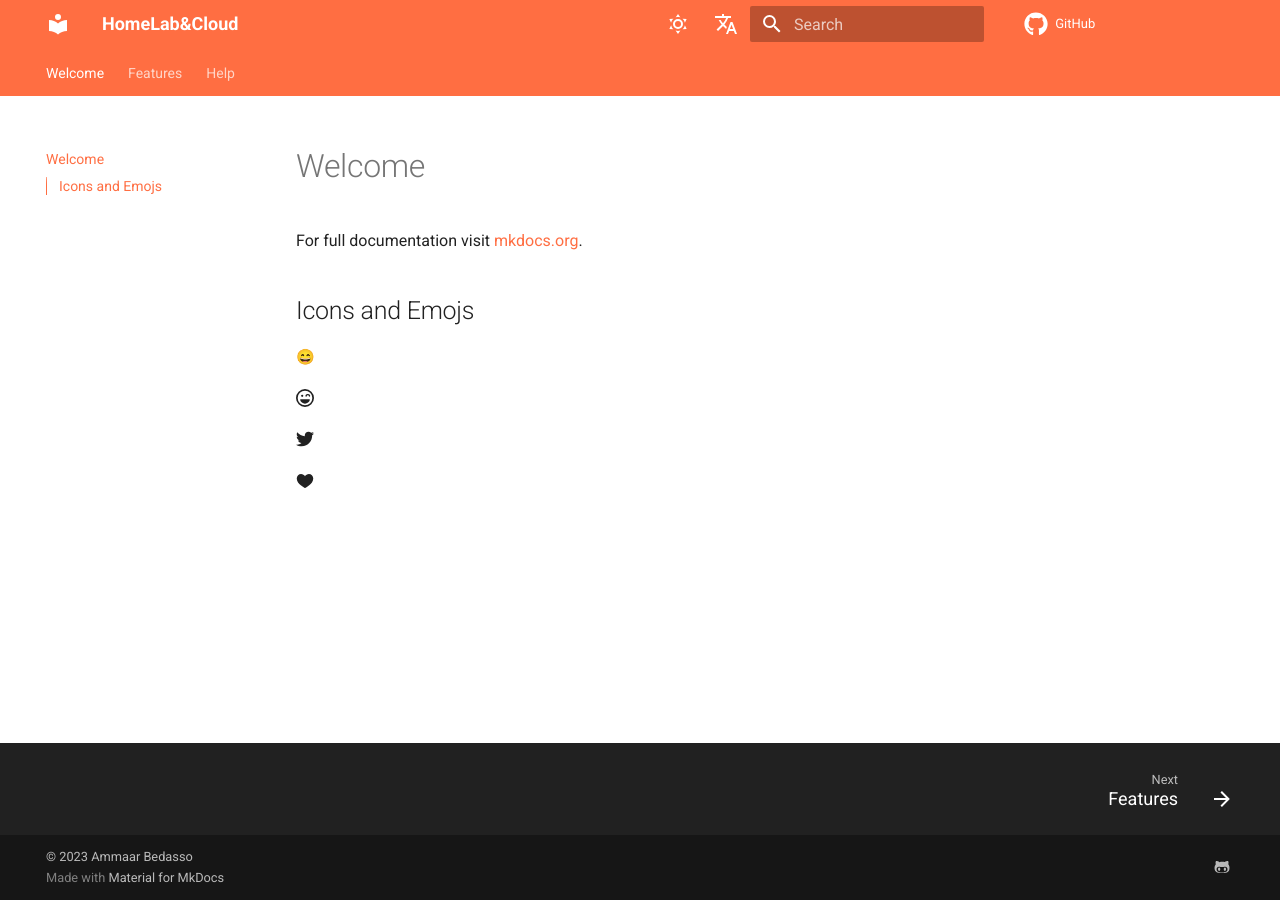
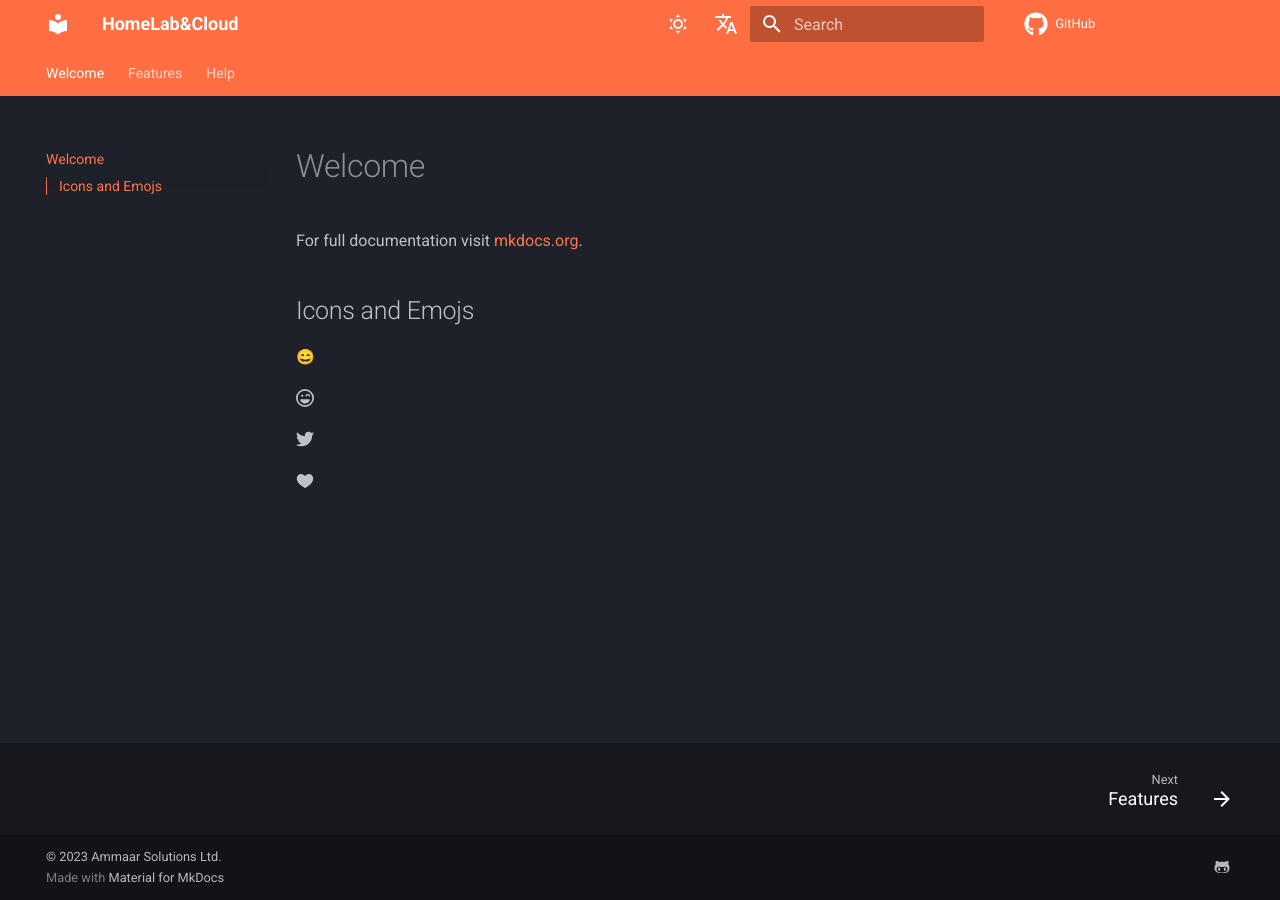
Before and after one commit to Ammaar-e/mkdocs, an MkDocs documentation site: the page built from docs/index.md, in a window 1280 px wide. Built offline with MkDocs 1.6.1 and Material for MkDocs 9.7.7, drawn with Linux system fonts in a browser that asks for light colours; emoji names are drawn with the system emoji font; comment, search, counter and statistics services are not loaded.

Commit message:
Changed from Light Mode to Dark Mode and Updated Copyright to Comply with New Company Policies and Updated Readme

```diff
--- a/mkdocs.yml
+++ b/mkdocs.yml
@@ -32,7 +32,7 @@ theme:
       quote: octicons/quote-16
   language: en
   palette:
-    - scheme: default
+    - scheme: slate
       toggle:
         icon: material/weather-sunny
         name: Switch to dark mode
@@ -84,4 +84,4 @@ markdown_extensions:
 repo_url: https://github.com/Ammaar-e/mkdocs
 
 copyright: |
-  &copy; 2023 <a href="https://github.com/Ammaar-e"  target="_blank" rel="noopener">Ammaar Bedasso</a>
+  &copy; 2023 <a href="https://github.com/Ammaar-e"  target="_blank" rel="noopener">Ammaar Solutions Ltd. </a>
```
Also changed, not shown: README.md (+2 -0 lines).
